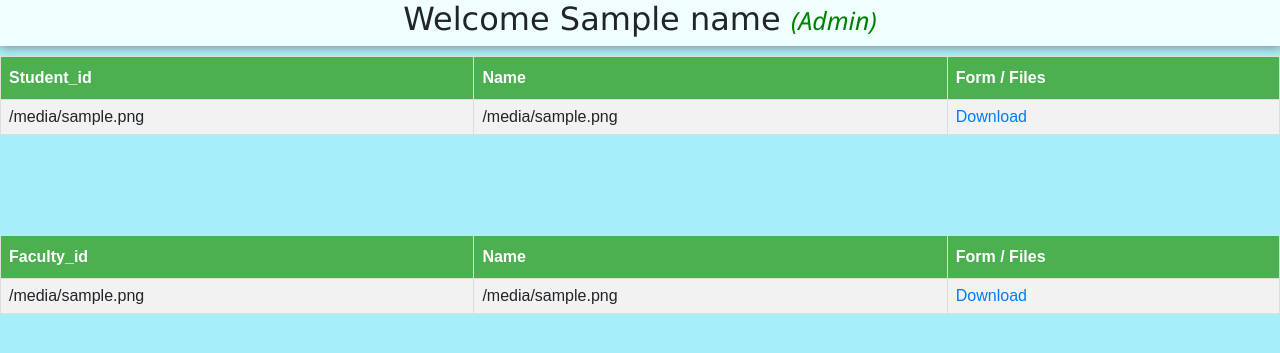
After one commit to krishanu-2001/Library-management-system, a Python web app: template templates/librarian/uploaded_student_files.html in a window 1280 px wide. The commit adds this page. Shown: the top 353 px of the page. Run offline with Jinja, Linux system fonts and the light colour scheme; the template is opened without the code that fills it: most values are stand-ins (such as "Sample title", 1, 10 or a date in 2020); some libraries are stand-ins or nearby versions.

Commit message:
add download file

```diff
--- a/app.py
+++ b/app.py
@@ -29,6 +29,12 @@ app.add_url_rule('/librarian/login', view_func=librarian_section.librarian_login
 app.add_url_rule('/librarian/home', view_func=librarian_section.librarian_home, methods=['GET','POST'])
 app.add_url_rule('/librarian/add_librarian', view_func=librarian_section.librarian_add_librarian, methods=['GET','POST'])
 app.add_url_rule('/librarian/download_employee', view_func=librarian_section.download_employee, methods=['GET'])
+app.add_url_rule('/librarian/add_student', view_func=librarian_section.librarian_add_student, methods=['GET','POST'])
+app.add_url_rule('/librarian/download_student', view_func=librarian_section.download_student, methods=['GET','POST'])
+app.add_url_rule('/librarian/uploaded_student_files', view_func=librarian_section.uploaded_student_files, methods=['GET','POST'])
+app.add_url_rule('/return-files-student/<filename>', view_func=librarian_section.return_files_student, methods=['GET'])
+app.add_url_rule('/librarian/uploaded_librarian_files', view_func=librarian_section.uploaded_librarian_files, methods=['GET','POST'])
+app.add_url_rule('/return-files-librarian/<filename>', view_func=librarian_section.return_files_librarian, methods=['GET'])
 
 if __name__ == '__main__':
     flag = 0
--- a/static/styles/app.css
+++ b/static/styles/app.css
@@ -52,7 +59,8 @@ body{
 
 .options_list{
   display: flexbox;
-  justify-content: space-around;
+  justify-content: center;
+  text-align: center;
   margin: 0;
   padding: 0;
 }
--- a/templates/librarian/home.html
+++ b/templates/librarian/home.html
@@ -12,7 +12,7 @@
       1. <a href="/librarian/add_librarian" class="linkHome">add librarian</a>
       </div>
       <div class="card1">
-      2. <a href="/librarian/add_librarian" class="linkHome">add student</a>
+      2. <a href="/librarian/add_student" class="linkHome">add student</a>
       </div>
       <div class="card1">
       3. <a href="/librarian/add_librarian" class="linkHome">add books</a>
@@ -20,6 +20,15 @@
       <div class="card1">
       4. <a href="/librarian/add_librarian" class="linkHome">add shelf </a>
       </div>
+      <div class="row">
+        <div class="col col-sm-2 flex_center card31">Uploaded Forms</div>
+        <div class="col col-sm-5 flex_center card32">
+          <a href="/librarian/uploaded_librarian_files" class="linkHome">
+          Employee</a></div>
+        <div class="col col-sm-5 flex_center card33">
+          <a href="/librarian/uploaded_student_files" class="linkHome">
+          Student</a></div>
+      </div>
     {% endblock %}
   </div>
 {% endblock %}
--- /dev/null
+++ b/templates/librarian/uploaded_student_files.html
@@ -0,0 +1,79 @@
+<head>
+  <style>
+    #tabloid {
+      font-family: Arial, Helvetica, sans-serif;
+      border-collapse: collapse;
+      width: 100%;
+      margin-top: 10px;
+      margin-bottom: 100px;
+    }
+
+    #tabloid td,
+    #tabloid th {
+      border: 1px solid #ddd;
+      padding: 8px;
+    }
+
+    #tabloid tr:nth-child(even) {
+      background-color: #f2f2f2;
+    }
+
+    #tabloid tr:hover {
+      background-color: #ddd;
+    }
+
+    #tabloid th {
+      padding-top: 12px;
+      padding-bottom: 12px;
+      text-align: left;
+      background-color: #4caf50;
+      color: white;
+    }
+  </style>
+</head>
+
+
+{% extends 'librarian/home.html' %}
+
+{% block home %}
+
+<table id="tabloid">
+  <tr>
+    <th>Student_id</th>
+    <th>Name</th>
+    <th>Form / Files</th>
+  </tr>
+  {% for items in filesS %}
+  <tr>
+    <td>{{ items[0] }}</td>
+    <td>{{ items[1] }}</td>
+    <td>
+      <a href="/return-files-student/{{ items[2] }}" target="blank">
+        Download
+      </a>
+    </td>
+  </tr>
+  {% endfor %}
+</table>
+
+
+<table id="tabloid">
+  <tr>
+    <th>Faculty_id</th>
+    <th>Name</th>
+    <th>Form / Files</th>
+  </tr>
+  {% for items in filesF %}
+  <tr>
+    <td>{{ items[0] }}</td>
+    <td>{{ items[1] }}</td>
+    <td>
+      <a href="/return-files-student/{{ items[2] }}" target="blank">
+        Download
+      </a>
+    </td>
+  </tr>
+  {% endfor %}
+</table>
+
+{% endblock %}
```
Also changed, not shown: other parts of static/styles/app.css (+57 -0 lines), models/librarian_section.py (+141 -10 lines), templates/librarian/add_student.html (added, +18 -0 lines), templates/librarian/uploaded_librarian_files.html (added, +55 -0 lines), 4 other files.
